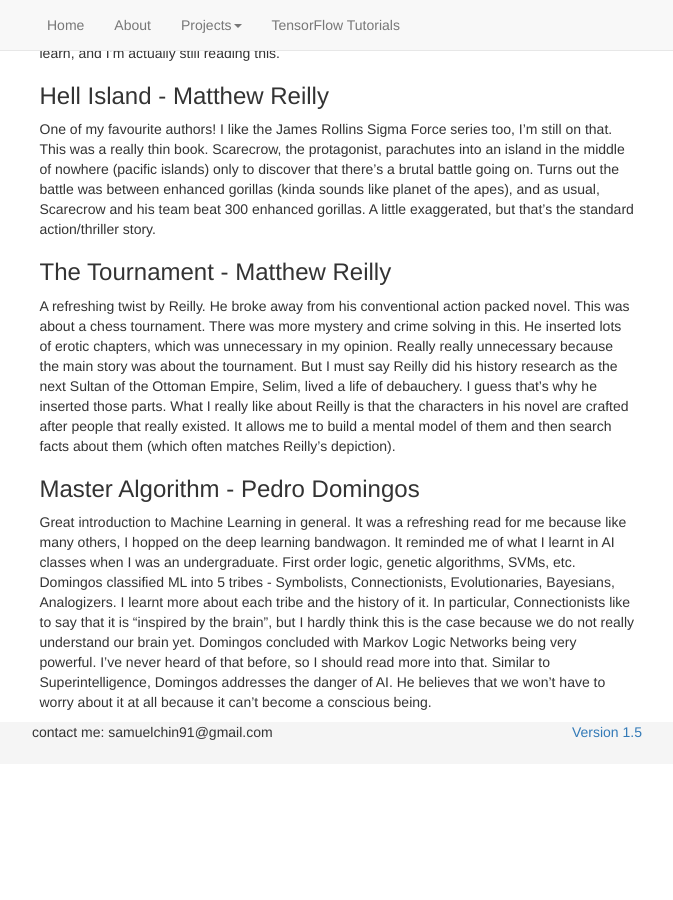
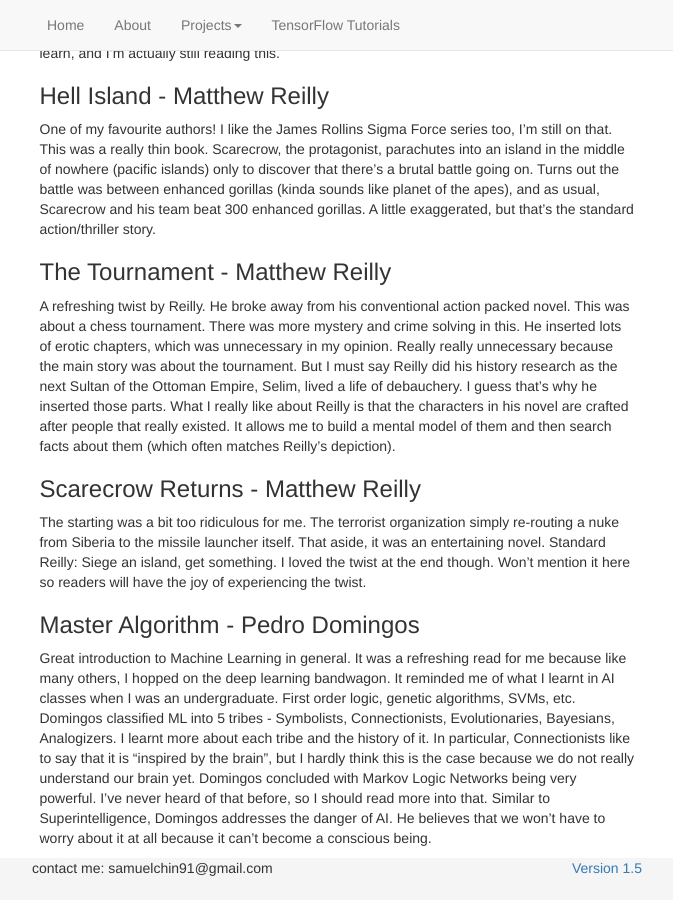
Before and after one commit to sspeng/jkschin.github.io, a Jekyll site: the page built from _posts/2016-12-31-2016-books.md, in a window 1280 px wide and 900 px high, scrolled down 766 px. Shown: the whole window, without its empty margins (303-976 px from the left). Built offline with Jekyll 4.4.1, drawn with Linux system fonts in a browser that asks for light colours; nearby versions of some CDN libraries; before the commit the page ends 1530 px from its top, so only the background shows below that.

Commit message:
added scarecrow returns

```diff
--- a/_posts/2016-12-31-2016-books.md
+++ b/_posts/2016-12-31-2016-books.md
@@ -22,5 +22,8 @@
 ### The Tournament - Matthew Reilly
 A refreshing twist by Reilly. He broke away from his conventional action packed novel. This was about a chess tournament. There was more mystery and crime solving in this. He inserted lots of erotic chapters, which was unnecessary in my opinion. Really really unnecessary because the main story was about the tournament. But I must say Reilly did his history research as the next Sultan of the Ottoman Empire, Selim, lived a life of debauchery. I guess that's why he inserted those parts. What I really like about Reilly is that the characters in his novel are crafted after people that really existed. It allows me to build a mental model of them and then search facts about them (which often matches Reilly's depiction).
 
+### Scarecrow Returns - Matthew Reilly
+The starting was a bit too ridiculous for me. The terrorist organization simply re-routing a nuke from Siberia to the missile launcher itself. That aside, it was an entertaining novel. Standard Reilly: Siege an island, get something. I loved the twist at the end though. Won't mention it here so readers will have the joy of experiencing the twist.
+
 ### Master Algorithm - Pedro Domingos
 Great introduction to Machine Learning in general. It was a refreshing read for me because like many others, I hopped on the deep learning bandwagon. It reminded me of what I learnt in AI classes when I was an undergraduate. First order logic, genetic algorithms, SVMs, etc. Domingos classified ML into 5 tribes - Symbolists, Connectionists, Evolutionaries, Bayesians, Analogizers. I learnt more about each tribe and the history of it. In particular, Connectionists like to say that it is "inspired by the brain", but I hardly think this is the case because we do not really understand our brain yet. Domingos concluded with Markov Logic Networks being very powerful. I've never heard of that before, so I should read more into that. Similar to Superintelligence, Domingos addresses the danger of AI. He believes that we won't have to worry about it at all because it can't become a conscious being.
```
